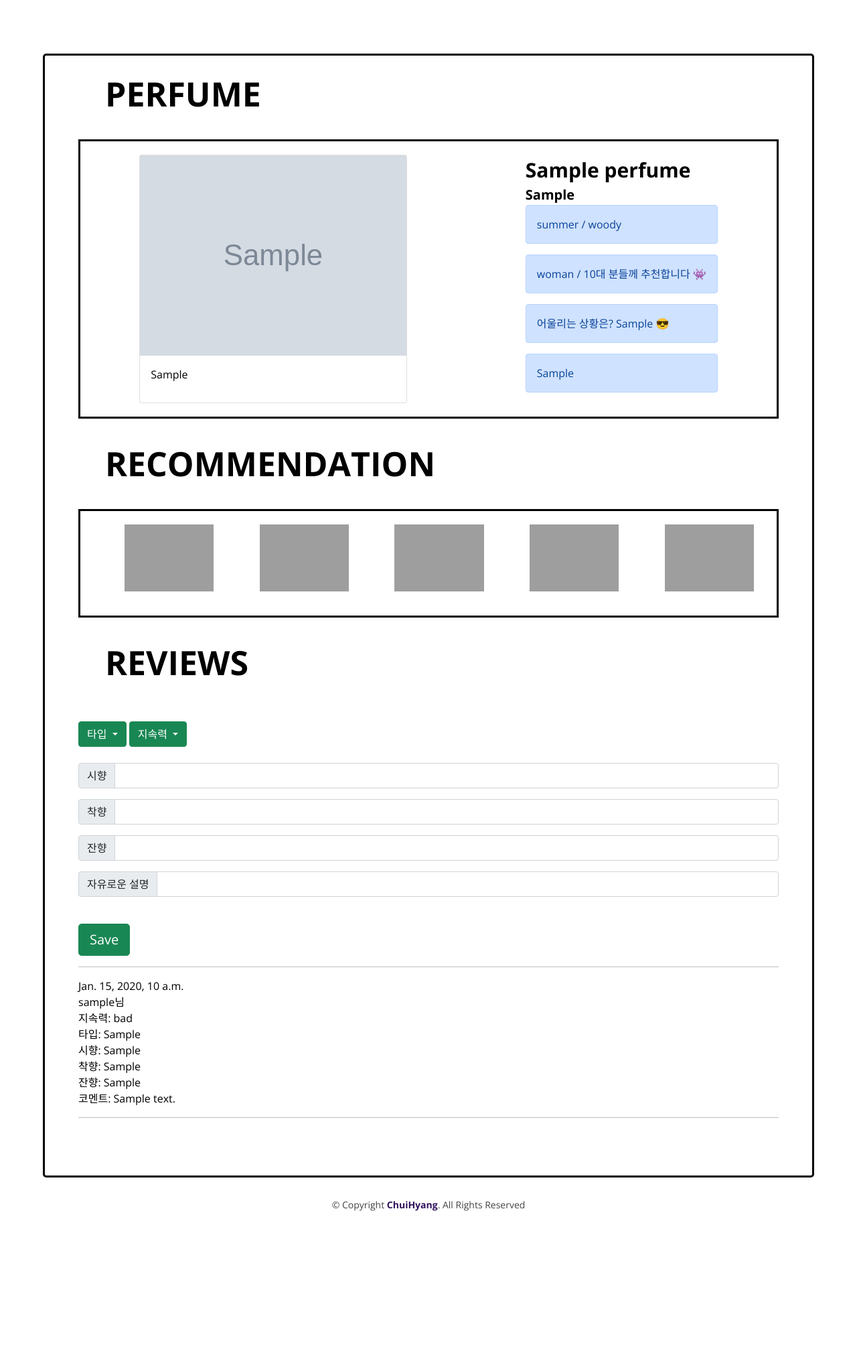
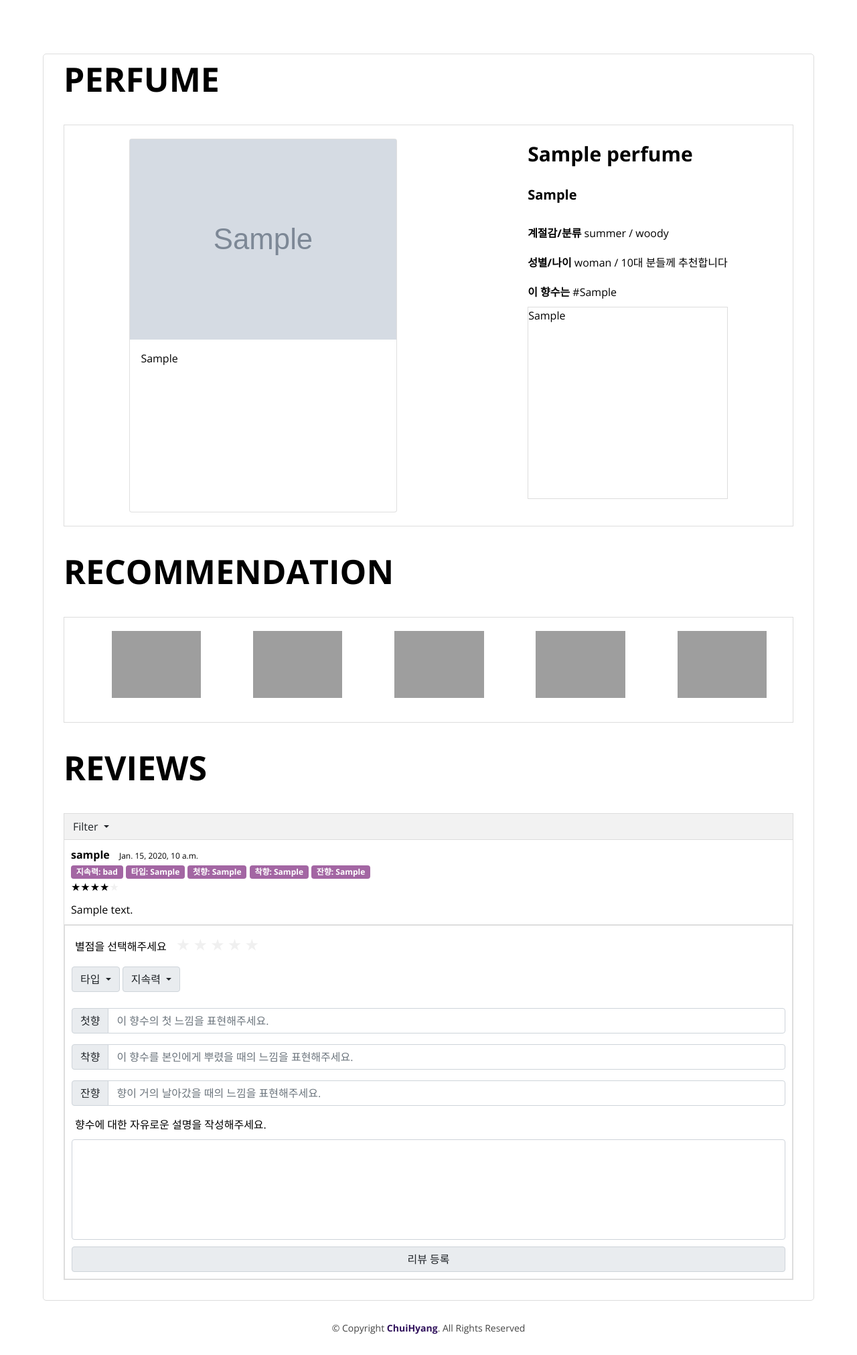
Before and after one commit to oooppq/chuihyang, a Django app: page /perfumes/1 in a window 1280 px wide. Shown: the part 126-2149 px from the top of the page at 67% size. Before the commit the page ends 1934 px from the top, so only its background shows below. Run offline with Django 4.2, Linux system fonts and the light colour scheme; tables that the repository leaves empty hold one stand-in row (values such as "Sample post"); grey boxes marked "Sample" are stand-in pictures; some libraries are stand-ins or nearby versions; grey boxes are pictures that could not be loaded.

Commit message:
perfume-detail page done

```diff
--- a/app/models.py
+++ b/app/models.py
@@ -104,6 +104,7 @@ class Review(models.Model):
     user = models.ForeignKey(settings.AUTH_USER_MODEL,
                              null=True, blank=True, on_delete=models.SET_NULL)
     # 세부 정보
+    rating = models.IntegerField(null=True)
     power = models.CharField(
         choices=POWER_CHOICES, max_length=20, null=True)
     type_explain = models.TextField(null=True)  # 타입 ex. 달콤한
--- a/app/templates/base.html
+++ b/app/templates/base.html
@@ -308,7 +308,6 @@
       <!-- Vendor JS Files -->
       <script src="{% static 'vendor/bootstrap/js/bootstrap.bundle.min.js'%}"></script>
       <script src="{% static 'vendor/php-email-form/validate.js'%}"></script>
-
       <!-- Template Main JS File -->
       <script src="{% static 'js/base.js'%}"></script>
     </body>
--- a/app/templates/perfume.html
+++ b/app/templates/perfume.html
@@ -8,9 +8,9 @@
       <div id="image-and-info-container" class="d-flex justify-content-around">
         <div class="card" style="width: 25rem">
           {% if perfume.image %}
-        <img src="{{ perfume.image.url }}" alt="perfume-image" />
+            <img src="{{ perfume.image.url }}" alt="perfume-image"/>
           {% else %}
-        이미지 준비 중
+            <img src="{% static 'img/no-image.png' %}" alt="no-image"/>
           {% endif %}
           <div class="card-body">
             <p class="card-text">
@@ -22,22 +22,24 @@
           <span id="perfume-title">{{ perfume.name }}</span><br>
           <span id="perfume-subtitle">{{ perfume.brand}}</span>
           <div id="perfume-detail">
-          <div class="alert alert-primary" role="alert">
+            <div class='perfume-detail-content'>
+              <span>계절감/분류</span>
               {{ perfume.season }}
               /
               {{ perfume.flavor }}
             </div>
-          <div class="alert alert-primary" role="alert">
+            <div class='perfume-detail-content'>
+              <span>성별/나이</span>
               {{ perfume.gender }}
               /
-            {{ perfume.age }}대 분들께 추천합니다 👾
+              {{ perfume.age }}대 분들께 추천합니다
             </div>
-          <div class="alert alert-primary" role="alert">
-            어울리는 상황은?
-            {{ perfume.situation }}
-            😎
+            <div class='perfume-detail-content'>
+              <span>이 향수는</span>
+              #{{ perfume.situation }}
+
             </div>
-          <div class="alert alert-primary" role="alert">
+            <div class='perfume-explain'>
               {{ perfume.explain }}
             </div>
           </div>
@@ -47,19 +49,19 @@
       <div id="recommendation-container">
         <ul id="recommendation-image-container" class="d-flex justify-content-around">
           <li>
-          <img src="{% static 'img/fleur-de-peau.png'%}" alt="fleur-de-peau" class="recommendation-image" />
+            <img src="{% static 'img/fleur-de-peau.png'%}" alt="fleur-de-peau" class="recommendation-image"/>
           </li>
           <li>
-          <img src="{% static 'img/hwyl.jpg'%}" alt="fleur-de-peau" class="recommendation-image" />
+            <img src="{% static 'img/hwyl.jpg'%}" alt="fleur-de-peau" class="recommendation-image"/>
           </li>
           <li>
-          <img src="{% static 'img/fleur-de-peau.png'%}" alt="fleur-de-peau" class="recommendation-image" />
+            <img src="{% static 'img/fleur-de-peau.png'%}" alt="fleur-de-peau" class="recommendation-image"/>
           </li>
           <li>
-          <img src="{% static 'img/fleur-de-peau.png'%}" alt="fleur-de-peau" class="recommendation-image" />
+            <img src="{% static 'img/fleur-de-peau.png'%}" alt="fleur-de-peau" class="recommendation-image"/>
           </li>
           <li>
-          <img src="{% static 'img/fleur-de-peau.png'%}" alt="fleur-de-peau" class="recommendation-image" />
+            <img src="{% static 'img/fleur-de-peau.png'%}" alt="fleur-de-peau" class="recommendation-image"/>
           </li>
         </ul>
       </div>
@@ -67,16 +69,90 @@
 
       <!-- 리뷰쓰기 -->
       <div id="reviews-container">
-      <div class="well well-sm">
-        <div class="row" id="post-review-box">
-          <div class="col-md-12">
-            <form accept-charset="UTF-8" action="{% url 'new_review' perfume.pk  %}" method="post">
+        <div class='review-filter'>
+          <div class="dropdown">
+            <button class="btn dropdown-toggle" type="button" data-bs-toggle="dropdown" aria-expanded="false">
+              Filter
+            </button>
+            <ul class="dropdown-menu">
+              <li>
+                <a class="dropdown-item" href="#">최신순</a>
+              </li>
+              <li>
+                <a class="dropdown-item" href="#">높은 평점순</a>
+              </li>
+              <li>
+                <a class="dropdown-item" href="#">낮은 평점순</a>
+              </li>
+            </ul>
+          </div>
+        </div>
+        <!-- 리뷰 목록 -->
+        {% for review in reviews %}
+          <div class='each-review'>
+            <div class='review-header'>
+              <span class='review-user'>{{ review.user }}</span>
+              <span class='review-date'>{{ review.date }}</span>
+            </div>
+            <div class='review-badge'>
+              <span class="badge">
+                지속력:
+                {{ review.power }}
+              </span>
+              <span class="badge">
+                타입:
+                {{ review.type_explain }}
+              </span>
+              <span class="badge ">
+                첫향:
+                {{ review.first_scent }}
+              </span>
+              <span class="badge ">
+                착향:
+                {{ review.put_scent }}
+              </span>
+              <span class="badge">
+                잔향:
+                {{ review.rest_scent }}
+              </span>
+            </div>
+            {% if review.rating == 1 %}
+              <span>★<span class='empty-star'>★★★★</span></span>
+            {% elif review.rating == 2 %}
+              <span>★★<span class='empty-star'>★★★</span></span>
+            {% elif review.rating == 3 %}
+              <span>★★★<span class='empty-star'>★★</span></span>
+            {% elif review.rating == 4 %}
+              <span>★★★★<span class='empty-star'>★</span></span>
+            {% elif review.rating == 5 %}
+              <span>★★★★★</span>
+            {% else %}
+              <span class='empty-star'>★★★★★</span>
+            {% endif %}
+
+            <div class='review-content'>{{ review.content }}</div>
+          </div>
+        {% endfor %}
+        <form class='review-form' accept-charset="UTF-8" action="{% url 'new_review' perfume.pk  %}" method="post">
           {% csrf_token %}
-
+          <div class='rating-container'>
+            <span class="text-bold">별점을 선택해주세요</span>
+            <fieldset class='rating'>
+              <input type="radio" name="reviewStar" value="5" id="rate1">
+              <label for="rate1">★</label>
+              <input type="radio" name="reviewStar" value="4" id="rate2">
+              <label for="rate2">★</label>
+              <input type="radio" name="reviewStar" value="3" id="rate3">
+              <label for="rate3">★</label>
+              <input type="radio" name="reviewStar" value="2" id="rate4">
+              <label for="rate4">★</label>
+              <input type="radio" name="reviewStar" value="1" id="rate5">
+              <label for="rate5">★</label>
+            </fieldset>
+          </div>
           <!-- 선택 항목 -->
           <div class="btn-group" style="display:inline;">
-                <button type="button" class="btn btn-success dropdown-toggle" data-bs-toggle="dropdown"
-                  aria-expanded="false">
+            <button type="button" class="btn dropdown-toggle" data-bs-toggle="dropdown" aria-expanded="false">
               타입
             </button>
             <ul class="dropdown-menu">
@@ -105,21 +181,23 @@
               </li>
               <li>
                 <a class="dropdown-item">표현 추가하기<br>
-                      ( 띄어쓰기로 단어를 구분해주세요 ! ) <br>
-                      ex. 산뜻한 강렬한 매력적인 <br>
+                  ( 띄어쓰기로 단어를 구분해주세요 ! )
+                  <br>
+                  ex. 산뜻한 강렬한 매력적인
+                  <br>
                   <input type="text" name="extra_explain"></a>
               </li>
             </ul>
           </div>
 
           <div class="btn-group" style="display:inline;">
-                <button type="button" class="btn btn-success dropdown-toggle" data-bs-toggle="dropdown"
-                  aria-expanded="false">
+            <button type="button" class="btn dropdown-toggle" data-bs-toggle="dropdown" aria-expanded="false">
               지속력
             </button>
 
             <!-- 하나만 선택하게 만드는 함수 -->
-                <script>function OneCheck(chk) {
+            <script>
+              function OneCheck(chk) {
                 var obj = document.getElementsByName("power");
                 var num = 0;
                 for (var i = 0; i < obj.length; i++) {
@@ -136,74 +214,42 @@
                   alert('지속력을 한 개 선택하세요');
                   return false;
                 }
-                  }</script>
-
+              }
+            </script>
 
             <ul class="dropdown-menu">
               <li>
-                    <a class="dropdown-item"><input type="checkbox" name="power" value="good"
-                        onclick="OneCheck(this);">좋아요</a>
+                <a class="dropdown-item"><input type="checkbox" name="power" value="good" onclick="OneCheck(this);">좋아요</a>
               </li>
               <li>
-                    <a class="dropdown-item"><input type="checkbox" name="power" value="moderate"
-                        onclick="OneCheck(this);">적당해요</a>
+                <a class="dropdown-item"><input type="checkbox" name="power" value="moderate" onclick="OneCheck(this);">적당해요</a>
               </li>
               <li>
-                    <a class="dropdown-item"><input type="checkbox" name="power" value="bad"
-                        onclick="OneCheck(this);">별로예요</a>
+                <a class="dropdown-item"><input type="checkbox" name="power" value="bad" onclick="OneCheck(this);">별로예요</a>
               </li>
             </ul>
           </div>
 
           <br><br>
           <span class="input-group mb-3">
-                <span class="input-group-text" id="inputGroup-sizing-default">시향</span>
-                <input type="text" class="form-control" aria-label="Sizing example input"
-                  aria-describedby="inputGroup-sizing-default" name="first_scent">
+            <span class="input-group-text" id="inputGroup-sizing-default">첫향</span>
+            <input type="text" class="form-control" aria-label="Sizing example input" aria-describedby="inputGroup-sizing-default" name="first_scent" placeholder='이 향수의 첫 느낌을 표현해주세요.'>
           </span>
 
           <span class="input-group mb-3">
             <span class="input-group-text" id="inputGroup-sizing-default">착향</span>
-                <input type="text" class="form-control" aria-label="Sizing example input"
-                  aria-describedby="inputGroup-sizing-default" name="put_scent">
+            <input type="text" class="form-control" aria-label="Sizing example input" aria-describedby="inputGroup-sizing-default" name="put_scent" placeholder='이 향수를 본인에게 뿌렸을 때의 느낌을 표현해주세요.'>
           </span>
 
           <span class="input-group mb-3">
             <span class="input-group-text" id="inputGroup-sizing-default">잔향</span>
-                <input type="text" class="form-control" aria-label="Sizing example input"
-                  aria-describedby="inputGroup-sizing-default" name="rest_scent">
+            <input type="text" class="form-control" aria-label="Sizing example input" aria-describedby="inputGroup-sizing-default" name="rest_scent" placeholder='향이 거의 날아갔을 때의 느낌을 표현해주세요.'>
           </span>
 
-              <span class="input-group mb-3">
-                <span class="input-group-text" id="inputGroup-sizing-default">자유로운 설명</span>
-                <input type="text" class="form-control" aria-label="Sizing example input"
-                  aria-describedby="inputGroup-sizing-default" name="content">
-              </span>
-              <input id="ratings-hidden" name="rating" type="hidden">
-              <div class="text-right">
-                <br>
-                <button class="btn btn-success btn-lg" type="submit">Save</button>
-              </div>
+          <span class="review-comment-span">향수에 대한 자유로운 설명을 작성해주세요.</span>
+          <input type="text" class="form-control review-comment" aria-label="Sizing example input" aria-describedby="inputGroup-sizing-default" name="content">
+          <button class="btn submit-button" type="submit">리뷰 등록</button>
         </form>
-          </div>
-        </div>
-      </div>
-      <hr>
-
-      <!-- 리뷰 목록 -->
-
-      {% for review in perfume.review_set.all %}
-      {{ review.date }}<br>
-      {{ review.user }}님 <br>
-      지속력: {{ review.power }}<br>
-      타입: {{ review.type_explain }} <br>
-      시향: {{ review.first_scent }} <br>
-      착향: {{ review.put_scent }}<br>
-      잔향: {{ review.rest_scent }}<br>
-      코멘트: {{ review.content }}
-      <hr>
-
-      {% endfor %}
       </div>
     </div>
   </section>
--- a/app/views.py
+++ b/app/views.py
@@ -18,7 +18,8 @@ def home(request):
 def perfumes(request, id):
     # review_form = ReviewForm()
     perfume = get_object_or_404(Perfume, id=id)
-    return render(request, 'perfume.html', {"perfume": perfume})
+    reviews = Review.objects.filter(perfume=perfume).order_by('-date')
+    return render(request, 'perfume.html', {"perfume": perfume, 'reviews':reviews})
     # return render(request, 'perfume.html', {"perfume": perfume, "review_form": review_form})
 
 
@@ -27,6 +28,7 @@ def new_review(request, id):
     new.content = request.POST['content']
     new.perfume = get_object_or_404(Perfume, pk=id)
     new.user = request.user
+    new.rating = request.POST['reviewStar']
     new.first_scent = request.POST['first_scent']
     new.put_scent = request.POST['put_scent']
     new.rest_scent = request.POST['rest_scent']
--- a/static/css/base.css
+++ b/static/css/base.css
@@ -64,7 +64,7 @@ h6,
   width: 50%;
 }
 
-.dropdown {
+#header .dropdown {
   width: 20%;
   background-color: #e6eaf5;
 }
--- a/static/css/index.css
+++ b/static/css/index.css
@@ -164,6 +164,7 @@ h6,
   position: absolute;
   z-index: 999;
   border: 1px solid black;
+  background-color: white;
 }
 
 .empty-component {
--- a/static/css/perfume.css
+++ b/static/css/perfume.css
@@ -2,16 +2,13 @@
   margin-top: 80px;
   display: flex;
   justify-content: center;
-  /* countdown */
   color: black;
 }
 
 #perfume-page-container {
-  padding: 20px;
   width: 90%;
   background-color: rgba(255, 255, 255, 0.1);
-  /* background-color: white; */
-  border-style: solid;
+  border: 1px solid #ddd;
   border-radius: 5px;
 }
 
@@ -22,16 +19,22 @@
 .main-spans {
   font-size: 50px;
   font-weight: bold;
-  margin: 70px;
+  margin: 30px;
 }
 
 #image-and-info-container {
-  border-style: solid;
+  border: 1px solid #ddd;
+  height: 600px;
 
   margin: 30px;
   padding: 20px 0 20px 0;
 }
 
+#perfume-info {
+  height: 100%;
+  display: flex;
+  flex-direction: column;
+}
 #image-and-info-container .card {
   color: black;
 }
@@ -45,8 +48,28 @@
   font-weight: bold;
 }
 
+#perfume-detail {
+  margin: 20px 0;
+  flex: 1;
+  display: flex;
+  flex-direction: column;
+}
+
+#perfume-detail span {
+  font-weight: bolder;
+}
+
+.perfume-detail-content {
+  margin: 10px 0;
+}
+
+.perfume-explain {
+  border: 1px solid #ddd;
+  flex: 1;
+}
+
 #recommendation-container {
-  border-style: solid;
+  border: 1px solid #ddd;
 
   margin: 30px;
   padding: 20px 0 20px 0;
@@ -61,13 +84,6 @@
   max-width: 100%;
   max-height: 100%;
 }
-
-#reviews-container {
-  /* border-style: solid; */
-  margin: 30px;
-  padding: 20px 0 20px 0;
-}
-
 /* 검색 결과 페이지 관련 추가 */
 
 .perfume-item {
@@ -79,3 +95,105 @@
   padding: 0 60px;
   margin-bottom: 15px;
 }
+
+#reviews-container {
+  /* border-style: solid; */
+  margin: 30px;
+  border: 1px solid #ddd;
+}
+
+.review-filter {
+  border-bottom: 1px solid #ddd;
+  background-color: #f2f2f2;
+}
+.each-review {
+  border-bottom: 1px solid #ddd;
+  padding: 10px;
+}
+.review-user {
+  font-weight: bolder;
+  margin-right: 10px;
+}
+
+.review-date {
+  font-size: 12px;
+}
+
+.empty-star {
+  color: transparent;
+  text-shadow: 0 0 0 #f0f0f0;
+}
+
+.badge {
+  background-color: rgba(103, 1, 103, 0.6);
+  color: white;
+}
+
+.review-content {
+  margin-top: 10px;
+}
+
+.review-form {
+  padding: 10px;
+  border: 1px solid #ddd;
+}
+
+.rating-container {
+  margin: 0 5px 15px 5px;
+}
+
+.rating-container span {
+  margin-right: 10px;
+}
+.rating {
+  display: inline-block;
+  direction: rtl;
+  border: 0;
+}
+
+.rating input[type="radio"] {
+  display: none;
+}
+.rating label {
+  font-size: 1.5em;
+  color: transparent;
+  text-shadow: 0 0 0 #f0f0f0;
+}
+.rating label:hover {
+  text-shadow: 0 0 0 rgba(103, 1, 103, 0.99);
+}
+.rating label:hover ~ label {
+  text-shadow: 0 0 0 rgba(103, 1, 103, 0.99);
+}
+.rating input[type="radio"]:checked ~ label {
+  text-shadow: 0 0 0 rgba(103, 1, 103, 0.99);
+}
+
+#reviewContents {
+  width: 100%;
+  height: 150px;
+  padding: 10px;
+  box-sizing: border-box;
+  border: solid 1.5px #d3d3d3;
+  border-radius: 5px;
+  font-size: 16px;
+  resize: none;
+}
+.review-comment-span {
+  margin-left: 5px;
+}
+
+.review-comment {
+  margin-top: 10px;
+  height: 150px;
+}
+.review-form .btn {
+  background-color: #e9ecef;
+  border-color: #ced4da;
+  margin-left: auto;
+}
+
+.submit-button {
+  margin-top: 10px;
+  width: 100%;
+}
--- a/static/js/base.js
+++ b/static/js/base.js
@@ -1,6 +1,5 @@
 let windowWidth = document.querySelector(".window-width");
 windowWidth.value = window.innerWidth;
-console.log(window.innerWidth);
 
 var body = document.querySelector("body");
 body.addEventListener("click", clickEvent);
```
Also changed, not shown: app/migrations/0004_alter_perfume_age_alter_perfume_season_and_more.py (added), app/migrations/0005_review_rating_alter_perfume_age_alter_perfume_flavor_and_more.py (added). Lines whose indentation alone changed are shown as unchanged.
